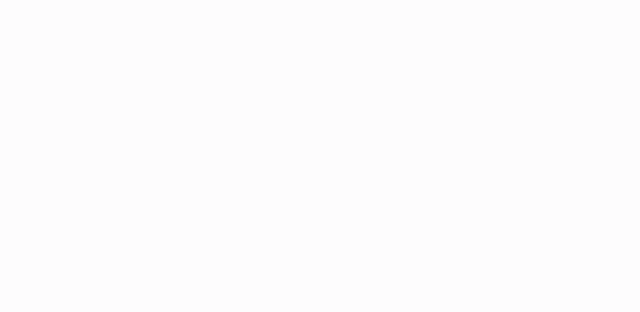
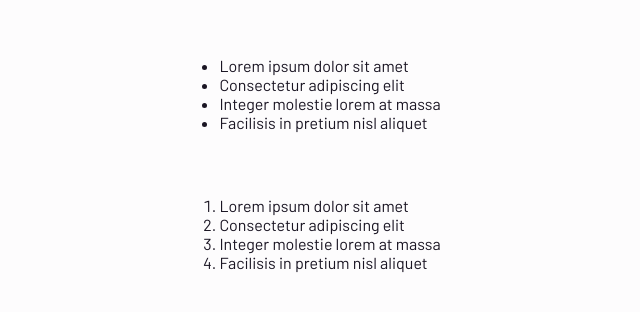
Before and after one commit to brunohfabre/siakitdocumentation, a React (Vite) app: page /list in a window 1280 px wide. Before the commit this address had no page. Shown: the part 236-548 px from the top of the page, without its empty margins (310-950 px from the left). Built offline with nearby package versions, Linux system fonts and the light colour scheme.

Commit message:
add list component

```diff
--- /dev/null
+++ b/src/components/List/List.tsx
@@ -0,0 +1,14 @@
+import { ReactNode } from 'react';
+
+import { Container } from './styles';
+
+type ListProps = {
+  type?: 'unordered' | 'ordered';
+  children: ReactNode;
+};
+
+export function List({ type = 'unordered', children }: ListProps): JSX.Element {
+  return (
+    <Container as={type === 'unordered' ? 'ul' : 'ol'}>{children}</Container>
+  );
+}
--- /dev/null
+++ b/src/components/List/index.tsx
@@ -0,0 +1,2 @@
+export { List } from './List';
+export { ListItem } from './styles';
--- /dev/null
+++ b/src/components/List/styles.ts
@@ -0,0 +1,5 @@
+import styled from 'styled-components';
+
+export const Container = styled.ul``;
+
+export const ListItem = styled.li``;
--- /dev/null
+++ b/src/pages/ListPage.tsx
@@ -0,0 +1,22 @@
+import { Flex } from '../components/Flex';
+import { List, ListItem } from '../components/List';
+
+export function ListPage(): JSX.Element {
+  return (
+    <Flex flex justify="center" align="center" direction="column" gap={64}>
+      <List>
+        <ListItem>Lorem ipsum dolor sit amet</ListItem>
+        <ListItem>Consectetur adipiscing elit</ListItem>
+        <ListItem>Integer molestie lorem at massa</ListItem>
+        <ListItem>Facilisis in pretium nisl aliquet</ListItem>
+      </List>
+
+      <List type="ordered">
+        <ListItem>Lorem ipsum dolor sit amet</ListItem>
+        <ListItem>Consectetur adipiscing elit</ListItem>
+        <ListItem>Integer molestie lorem at massa</ListItem>
+        <ListItem>Facilisis in pretium nisl aliquet</ListItem>
+      </List>
+    </Flex>
+  );
+}
--- a/src/routes.tsx
+++ b/src/routes.tsx
@@ -12,6 +12,7 @@
 import { HomePage } from './pages/HomePage';
 import { IconButtonPage } from './pages/IconButtonPage';
 import { LinkButtonPage } from './pages/LinkButtonPage';
+import { ListPage } from './pages/ListPage';
 import { SeparatorPage } from './pages/SeparatorPage';
 import { TextPage } from './pages/TextPage';
 import { TooltipPage } from './pages/TooltipPage';
@@ -34,6 +35,7 @@
       <Route path="/badge" element={<BadgePage />} />
       <Route path="/alert" element={<AlertPage />} />
       <Route path="/footer" element={<FooterPage />} />
+      <Route path="/list" element={<ListPage />} />
     </Routes>
   );
 }
```
